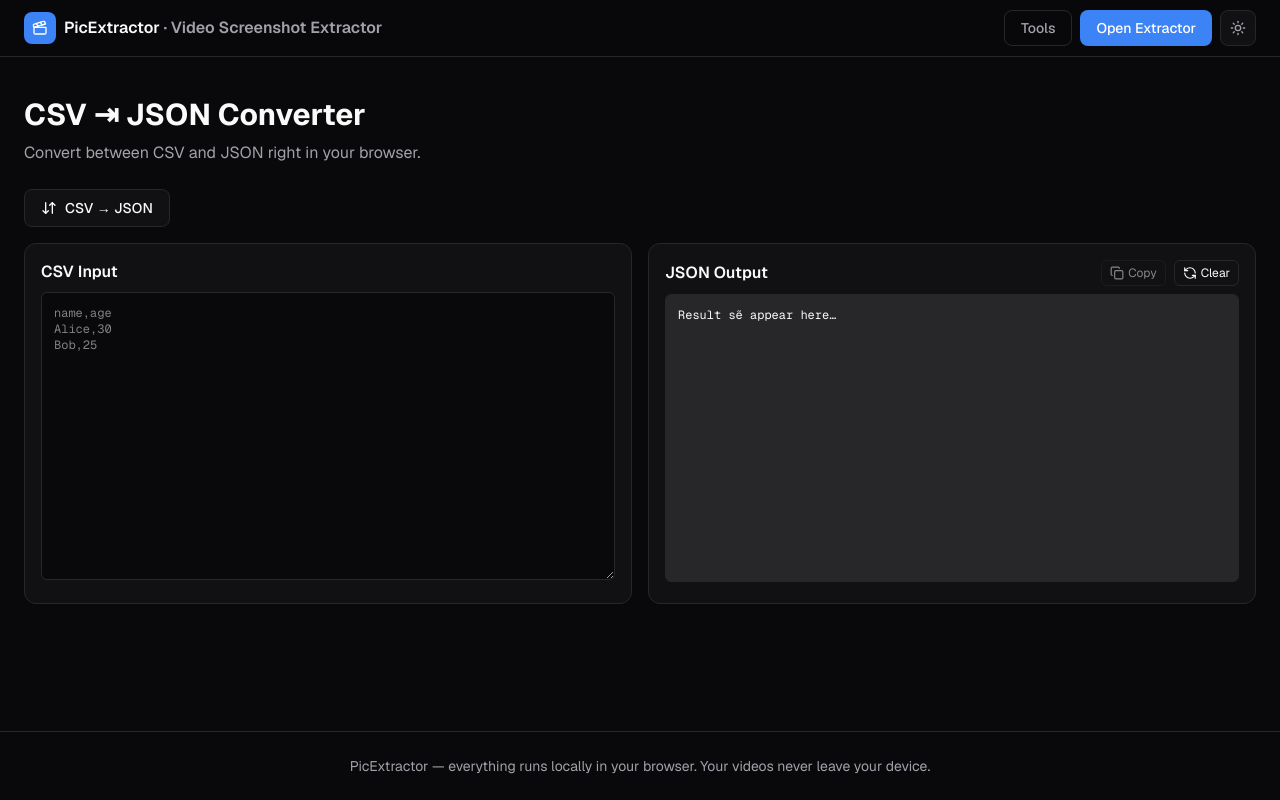
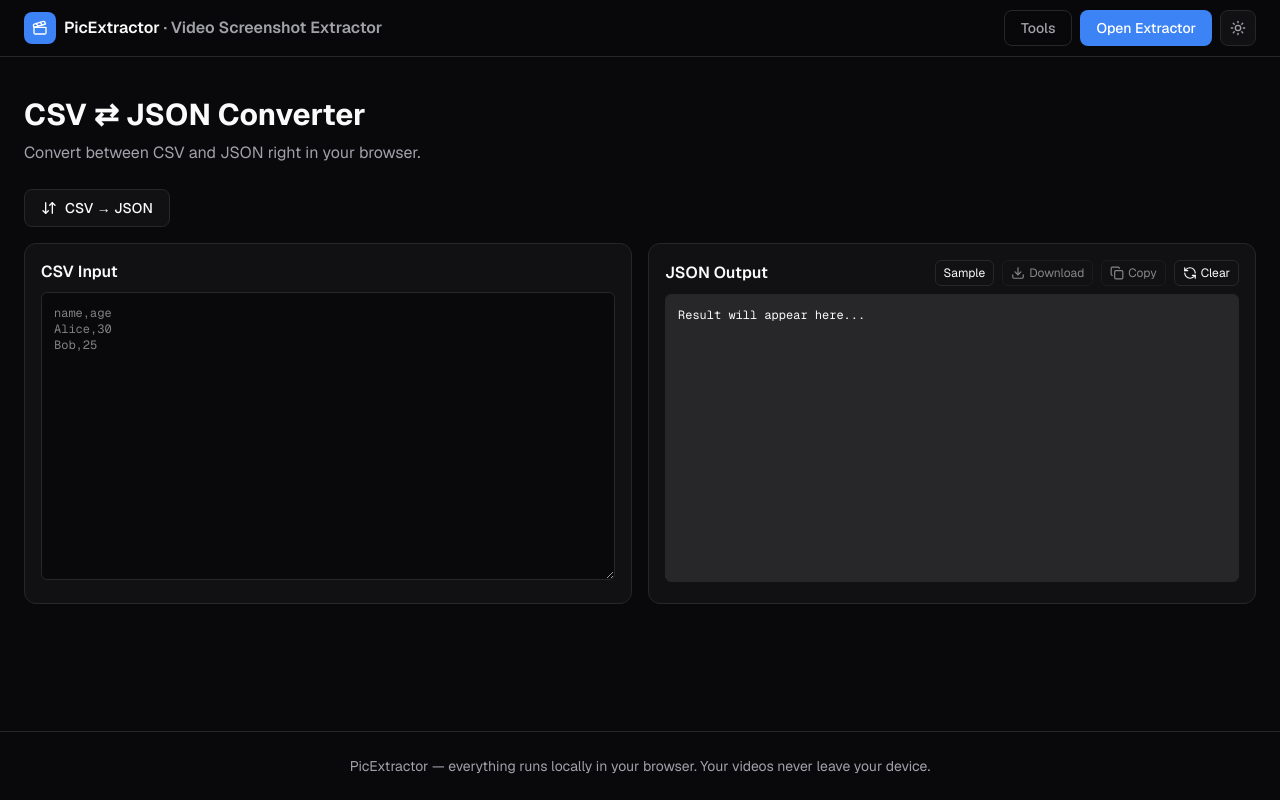
Before and after one commit to surinder2003k/PicExtractor, a Next.js app: page /tools/csv-json in a window 1280 px wide. Built offline with nearby package versions, Linux system fonts and the light colour scheme.

Commit message:
Improve tools: Sample data buttons, JSON download, and small fixes

```diff
--- a/app/tools/case-converter/page.tsx
+++ b/app/tools/case-converter/page.tsx
@@ -17,6 +17,10 @@ const MODES: CaseMode[] = [
   "kebab",
   "constant",
 ];
+
+const SAMPLE_TEXT =
+  "The quick brown fox jumps over the lazy dog. " +
+  "Pack my box with five dozen liquor jugs!";
 
 export default function CaseConverterPage() {
   const [text, setText] = useState("");
@@ -43,6 +47,23 @@ export default function CaseConverterPage() {
     <div className="mx-auto max-w-7xl px-4 py-10 sm:px-6">
       <h1 className="text-3xl font-bold">Case Converter</h1>
       <p className="mt-2 text-muted-foreground">Convert text to any casing in one click.</p>
+
+      <div className="mt-6 flex items-center gap-2">
+        <button
+          type="button"
+          onClick={() => setText(SAMPLE_TEXT)}
+          className="inline-flex items-center gap-1 rounded-md border border-border px-3 py-1.5 text-xs transition-colors hover:bg-secondary"
+        >
+          Sample
+        </button>
+        <button
+          type="button"
+          onClick={() => setText("")}
+          className="inline-flex items-center gap-1 rounded-md border border-border px-3 py-1.5 text-xs transition-colors hover:bg-secondary"
+        >
+          Clear
+        </button>
+      </div>
 
       <textarea
         value={text}
--- a/app/tools/csv-json/page.tsx
+++ b/app/tools/csv-json/page.tsx
@@ -2,7 +2,7 @@
 
 import { useMemo, useState } from "react";
 import { toast } from "sonner";
-import { ArrowDownUp, Copy, RefreshCcw } from "lucide-react";
+import { ArrowDownUp, Copy, Download, RefreshCcw } from "lucide-react";
 import { csvToJson, jsonToCsv } from "@/lib/tools/csv";
 
 type Dir = "csv2json" | "json2csv";
@@ -27,9 +27,28 @@ export default function CsvJsonPage() {
     }
   };
 
+  const handleDownload = () => {
+    if (!output) return;
+    const ext = mode === "csv2json" ? "json" : "csv";
+    const a = document.createElement("a");
+    a.href = URL.createObjectURL(new Blob([output], { type: "application/octet-stream" }));
+    a.download = `converted.${ext}`;
+    document.body.appendChild(a);
+    a.click();
+    document.body.removeChild(a);
+    URL.revokeObjectURL(a.href);
+  };
+
+  const SAMPLE_CSV = "name,age,dept\n"+ "Alice,30,Eng\n" + "Bob,25,Sales\n" + "Carol,41,Design";
+  const SAMPLE_JSON = '[{"name":"Alice","age":30,"dept":"Eng"},{"name":"Bob","age":25,"dept":"Sales"},{"name":"Carol","age":41,"dept":"Design"}]';
+
+  const loadSample = () => {
+    setInput(mode === "csv2json" ? SAMPLE_CSV : SAMPLE_JSON);
+  };
+
   return (
     <div className="mx-auto max-w-7xl px-4 py-10 sm:px-6">
-      <h1 className="text-3xl font-bold">CSV ⇥ JSON Converter</h1>
+      <h1 className="text-3xl font-bold">CSV ⇄ JSON Converter</h1>
       <p className="mt-2 text-muted-foreground">Convert between CSV and JSON right in your browser.</p>
 
       <button
@@ -65,6 +84,21 @@ export default function CsvJsonPage() {
             <div className="flex items-center gap-2">
               <button
                 type="button"
+                onClick={loadSample}
+                className="inline-flex items-center gap-1 rounded-md border border-border px-2 py-1 text-xs transition-colors hover:bg-secondary"
+              >
+                Sample
+              </button>
+              <button
+                type="button"
+                onClick={handleDownload}
+                disabled={!output}
+                className="inline-flex items-center gap-1 rounded-md border border-border px-2 py-1 text-xs transition-colors hover:bg-secondary disabled:opacity-50"
+              >
+                <Download className="h-3.5 w-3.5" /> Download
+              </button>
+              <button
+                type="button"
                 onClick={handleCopy}
                 disabled={!output}
                 className="inline-flex items-center gap-1 rounded-md border border-border px-2 py-1 text-xs transition-colors hover:bg-secondary disabled:opacity-50"
@@ -80,7 +114,7 @@ export default function CsvJsonPage() {
               </button>
             </div>
           </div>
-          <pre className="h-72 overflow-auto rounded-md border border-border bg-muted p-3 text-xs">{output || "Result sẽ appear here…"}</pre>
+          <pre className="h-72 overflow-auto rounded-md border border-border bg-muted p-3 text-xs">{output || "Result will appear here..."}</pre>
         </div>
       </div>
     </div>
--- a/app/tools/json-formatter/page.tsx
+++ b/app/tools/json-formatter/page.tsx
@@ -2,10 +2,12 @@
 
 import { useMemo, useState } from "react";
 import { toast } from "sonner";
-import { Copy, RefreshCcw, CheckCircle2, AlertCircle } from "lucide-react";
+import { Copy, RefreshCcw, CheckCircle2, AlertCircle, Download } from "lucide-react";
 import { formatJson, minifyJson, jsonStats } from "@/lib/tools/json";
 
 type Action = "format" | "minify";
+
+const SAMPLE_JSON = '{"app":"PicExtractor","version":"1.0.0","tools":["csv","json"],"active":true,"config":{"theme":"dark","limit":100},"tags":["fast","private","free"]}';
 
 export default function JsonFormatterPage() {
   const [input, setInput] = useState("");
@@ -33,6 +35,17 @@ export default function JsonFormatterPage() {
     }
   };
 
+  const handleDownload = () => {
+    if (!result.text || !result.ok) return;
+    const a = document.createElement("a");
+    a.href = URL.createObjectURL(new Blob([result.text], { type: "application/json" }));
+    a.download = action === "format" ? "formatted.json" : "minified.json";
+    document.body.appendChild(a);
+    a.click();
+    document.body.removeChild(a);
+    URL.revokeObjectURL(a.href);
+  };
+
   return (
     <div className="mx-auto max-w-7xl px-4 py-10 sm:px-6">
       <h1 className="text-3xl font-bold">JSON Formatter</h1>
@@ -52,6 +65,21 @@ export default function JsonFormatterPage() {
           </button>
         ))}
         <div className="ml-auto flex items-center gap-2">
+          <button
+            type="button"
+            onClick={() => setInput(SAMPLE_JSON)}
+            className="inline-flex items-center gap-1 rounded-md border border-border px-3 py-1.5 text-xs transition-colors hover:bg-secondary"
+          >
+            Sample
+          </button>
+          <button
+            type="button"
+            onClick={handleDownload}
+            disabled={isEmpty || !result.ok}
+            className="inline-flex items-center gap-1 rounded-md border border-border px-3 py-1.5 text-xs transition-colors hover:bg-secondary disabled:opacity-50"
+          >
+            <Download className="h-3.5 w-3.5" /> Download
+          </button>
           <button
             type="button"
             onClick={handleCopy}
--- a/app/tools/word-count/page.tsx
+++ b/app/tools/word-count/page.tsx
@@ -2,6 +2,12 @@
 
 import { useMemo, useState } from "react";
 import { countStats } from "@/lib/tools/text";
+
+const SAMPLE_TEXT =
+  "PicExtractor is a free, private, browser-based toolkit. " +
+  "No uploads. No accounts. No waiting.\n\n" +
+  "Everything runs locally on your machine, so your files never leave your laptop. " +
+  "Try it with any video, any size — frames appear in seconds.";
 
 export default function WordCountPage() {
   const [text, setText] = useState("");
@@ -22,6 +28,23 @@ export default function WordCountPage() {
       <h1 className="text-3xl font-bold">Word &amp; Character Counter</h1>
       <p className="mt-2 text-muted-foreground">Live stats for any text.</p>
 
+      <div className="mt-6 flex items-center gap-2">
+        <button
+          type="button"
+          onClick={() => setText(SAMPLE_TEXT)}
+          className="inline-flex items-center gap-1 rounded-md border border-border px-3 py-1.5 text-xs transition-colors hover:bg-secondary"
+        >
+          Sample
+        </button>
+        <button
+          type="button"
+          onClick={() => setText("")}
+          className="inline-flex items-center gap-1 rounded-md border border-border px-3 py-1.5 text-xs transition-colors hover:bg-secondary"
+        >
+          Clear
+        </button>
+      </div>
+
       <textarea
         value={text}
         onChange={(e) => setText(e.target.value)}
```
